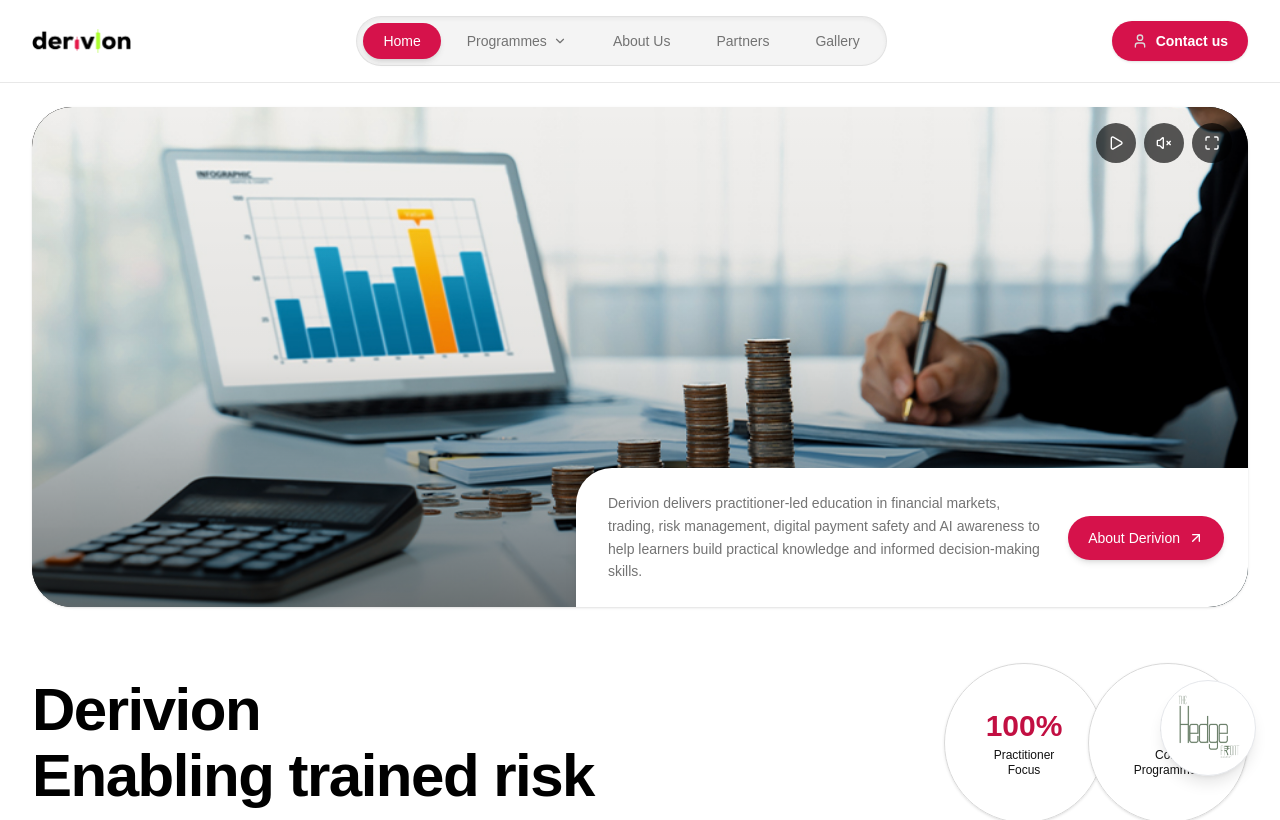
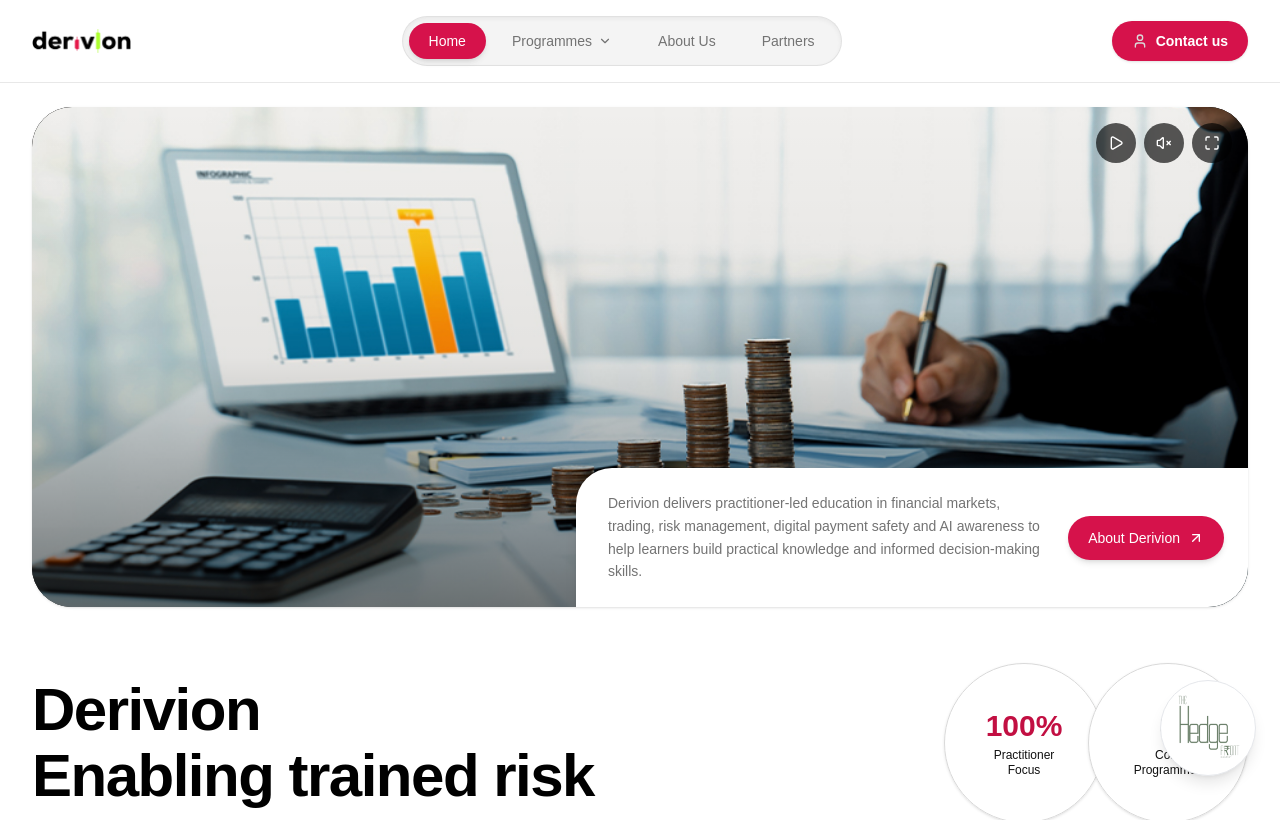
Before and after one commit to jaskaran-div/derivion, a Next.js app: page / in a window 1280 px wide. Shown: the top 820 px of the page. Built offline with nearby package versions, Linux system fonts and the light colour scheme.

Commit message:
removed gallery

```diff
--- a/app/components/Footer.tsx
+++ b/app/components/Footer.tsx
@@ -40,7 +40,7 @@ export default function Footer() {
   const quickLinks = [
     { name: "All Programmes", href: "/programs" },
     { name: "About Derivion", href: "/about" },
-    { name: "Our Gallery", href: "/gallery" },
+    // { name: "Our Gallery", href: "/gallery" },
     { name: "Contact & Admissions", href: "/contact" },
     { name: "Core Learning Pillars", href: "/about#pillars" },
     { name: "Curricular Disciplines", href: "/about#disciplines" },
--- a/app/components/Navbar.tsx
+++ b/app/components/Navbar.tsx
@@ -252,7 +252,7 @@ export default function Navbar() {
           </Link>
 
           {/* Gallery Link */}
-          <Link
+          {/* <Link
             href="/gallery"
             aria-current={isGalleryActive ? "page" : undefined}
             className={`px-5 py-2 text-xs sm:text-sm font-medium rounded-full transition-all duration-200 ${
@@ -262,7 +262,7 @@ export default function Navbar() {
             }`}
           >
             Gallery
-          </Link>
+          </Link> */}
         </div>
 
         {/* Right CTA Button */}
@@ -402,7 +402,7 @@ export default function Navbar() {
           </Link>
 
           {/* Mobile Gallery */}
-          <Link
+          {/* <Link
             href="/gallery"
             aria-current={isGalleryActive ? "page" : undefined}
             onClick={() => setMobileMenuOpen(false)}
@@ -411,7 +411,7 @@ export default function Navbar() {
             }`}
           >
             Gallery
-          </Link>
+          </Link> */}
 
           {/* Mobile Contact Us CTA */}
           <Link
```
